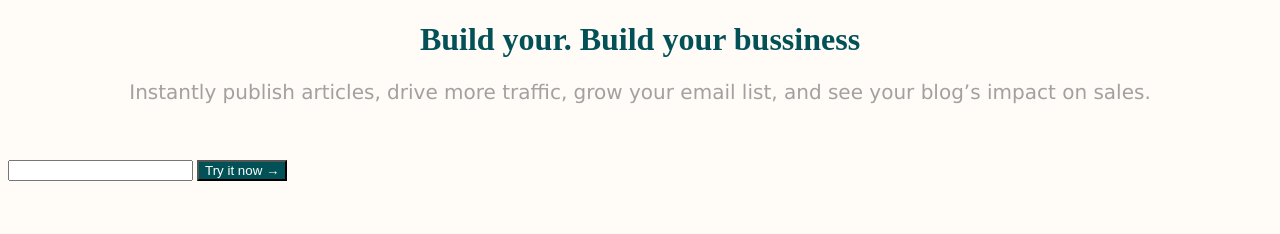
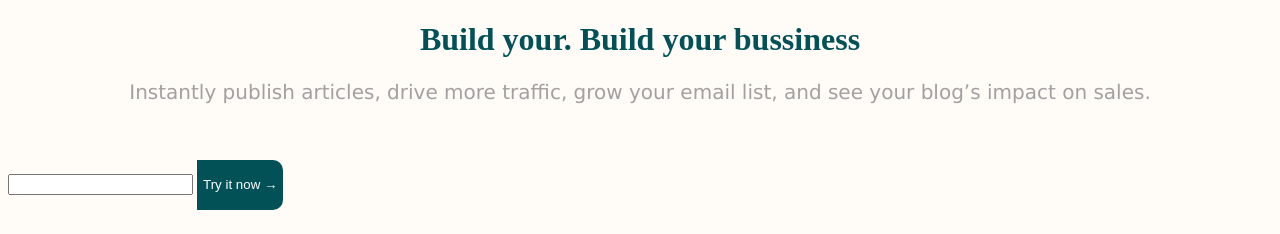
Before and after one commit to barsaiz19/faseUno_bedu, a plain HTML site: page index.html in a window 1280 px wide. Shown: the top 234 px of the page. Drawn offline with Linux system fonts and the light colour scheme.

Commit message:
Redondea el boton try it now

```diff
--- a/styles.css
+++ b/styles.css
@@ -21,4 +21,8 @@ p{
 button{
     color: #fff;
     background-color: #025157;
+    border: 0px;
+    height: 50px;
+    border-top-right-radius: 10px;
+    border-bottom-right-radius: 10px;
 }
```
